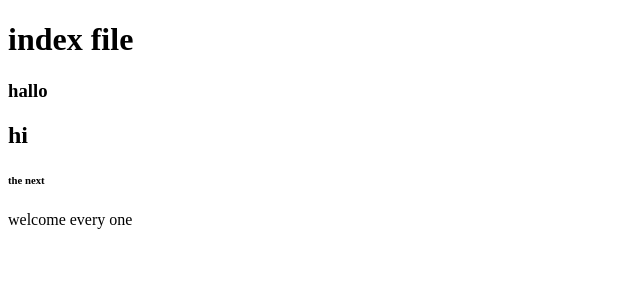
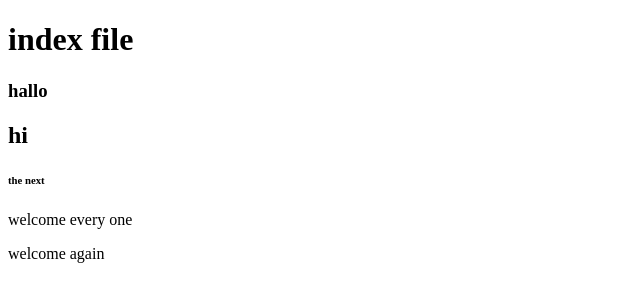
Before and after one commit to norahtechcompus/techcampus-one, a plain HTML site: page index.html in a window 1280 px wide. Shown: the whole page, without its empty margins (0-640 px from the left). Drawn offline with Linux system fonts and the light colour scheme.

Commit message:
add new line

```diff
--- a/index.html
+++ b/index.html
@@ -9,5 +9,6 @@
 <h2>hi</h2>
 <h6>the next</h6>
 <p>welcome every one </p>
+<p>welcome again</p>
 </body>
 </html>
```
